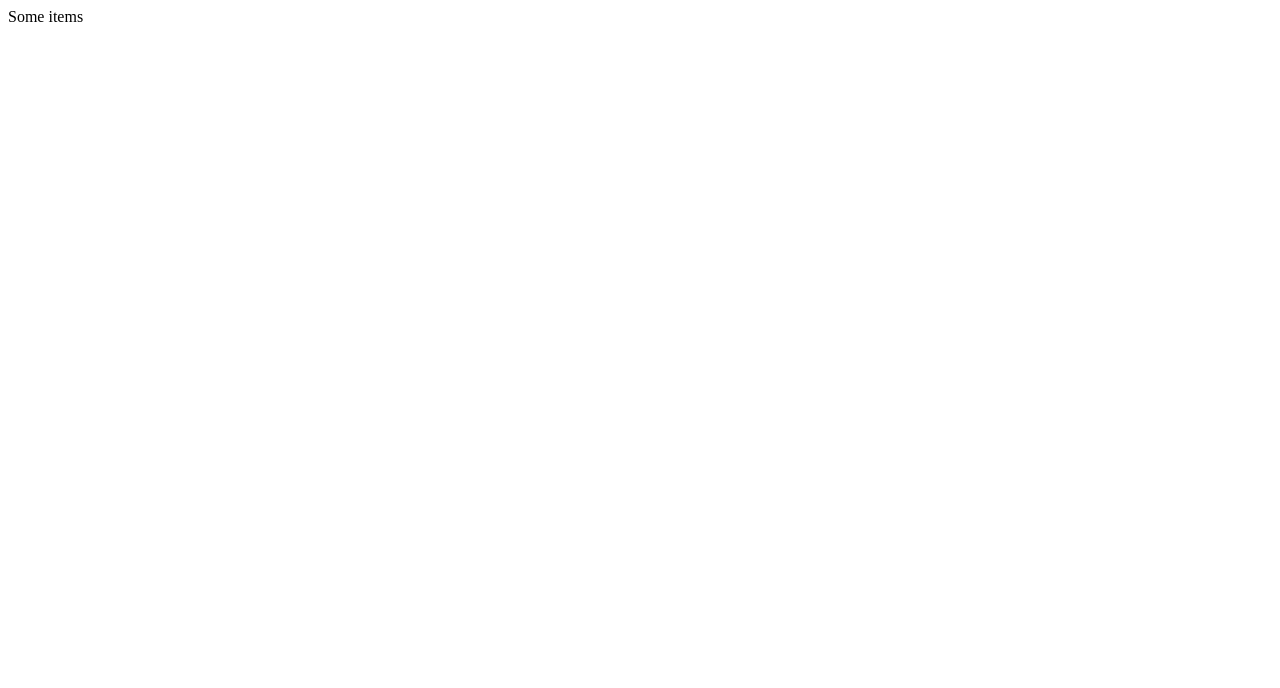
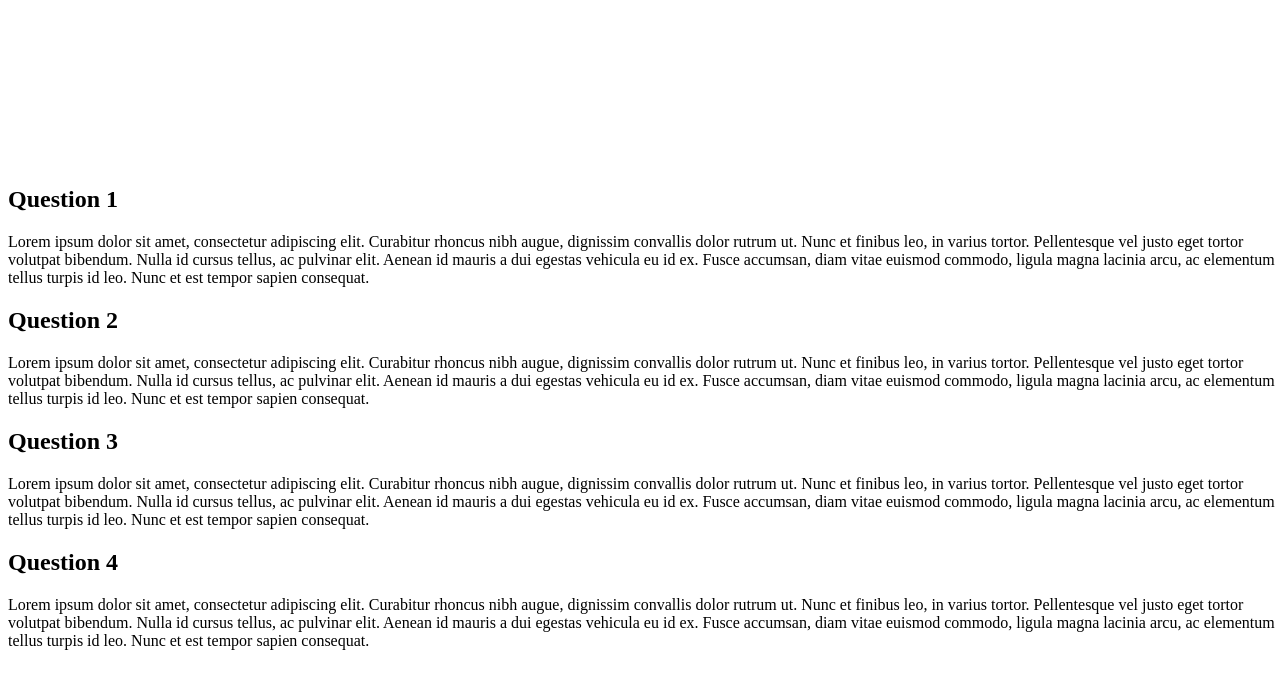
Before and after one commit to Almir-git-unifc/toogle-accordion_react-vite, a React (Vite) app: page / in a window 1280 px wide. Shown: the top 688 px of the page. Built offline with nearby package versions, Linux system fonts and the light colour scheme.

Commit message:
feat(react): v00.03.000 - feat(react): v00.03.000 - An example data list was created that was mapped and formatted for display

```diff
--- a/src/App.jsx
+++ b/src/App.jsx
@@ -1,10 +1,44 @@
+import './App.css'
 function App () {
   return (
     <>
       <div className='wrapper'>
-        <div className='accordion'>Some items</div>
+        <div className='accordion'>
+          {/* MAPEANDO OS DADOS   MAPEANDO OS DADOS   MAPEANDO OS DADOS */}
+          {data.map((item, i) => (
+            // eslint-disable-next-line react/jsx-key
+            <div className='item'>
+              <div className='title'>
+                <h2>{item.question}</h2>
+              </div>
+              <div className='content'>{item.answer}</div>
+            </div>
+          ))}
+        </div>
       </div>
     </>
   )
 }
+const data = [
+  {
+    question: 'Question 1',
+    answer:
+      'Lorem ipsum dolor sit amet, consectetur adipiscing elit. Curabitur rhoncus nibh  augue, dignissim convallis dolor rutrum ut. Nunc et finibus leo, in varius tortor. Pellentesque vel justo eget tortor volutpat bibendum. Nulla id cursus tellus, ac pulvinar elit. Aenean id mauris a dui egestas vehicula eu id ex. Fusce accumsan, diam vitae euismod commodo, ligula magna lacinia arcu, ac elementum tellus turpis id leo. Nunc et est tempor sapien consequat.'
+  },
+  {
+    question: 'Question 2',
+    answer:
+      'Lorem ipsum dolor sit amet, consectetur adipiscing elit. Curabitur rhoncus nibh augue, dignissim convallis dolor rutrum ut. Nunc et finibus leo, in varius tortor.  Pellentesque vel justo eget tortor volutpat bibendum. Nulla id cursus tellus, ac  pulvinar elit. Aenean id mauris a dui egestas vehicula eu id ex. Fusce accumsan, diam vitae euismod commodo, ligula magna lacinia arcu, ac elementum tellus turpis id leo. Nunc et est tempor sapien consequat.'
+  },
+  {
+    question: 'Question 3',
+    answer:
+      'Lorem ipsum dolor sit amet, consectetur adipiscing elit. Curabitur rhoncus nibh augue, dignissim convallis dolor rutrum ut. Nunc et finibus leo, in varius tortor.  Pellentesque vel justo eget tortor volutpat bibendum. Nulla id cursus tellus, ac  pulvinar elit. Aenean id mauris a dui egestas vehicula eu id ex. Fusce accumsan, diam vitae euismod commodo, ligula magna lacinia arcu, ac elementum tellus turpis id leo. Nunc et est tempor sapien consequat.'
+  },
+  {
+    question: 'Question 4',
+    answer:
+      'Lorem ipsum dolor sit amet, consectetur adipiscing elit. Curabitur rhoncus nibh augue, dignissim convallis dolor rutrum ut. Nunc et finibus leo, in varius tortor.  Pellentesque vel justo eget tortor volutpat bibendum. Nulla id cursus tellus, ac  pulvinar elit. Aenean id mauris a dui egestas vehicula eu id ex. Fusce accumsan, diam vitae euismod commodo, ligula magna lacinia arcu, ac elementum tellus turpis id leo. Nunc et est tempor sapien consequat.'
+  }
+]
 export default App
```
